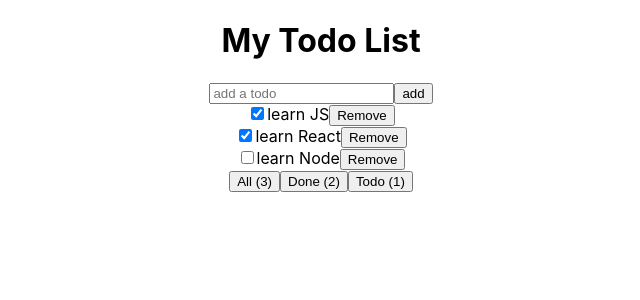
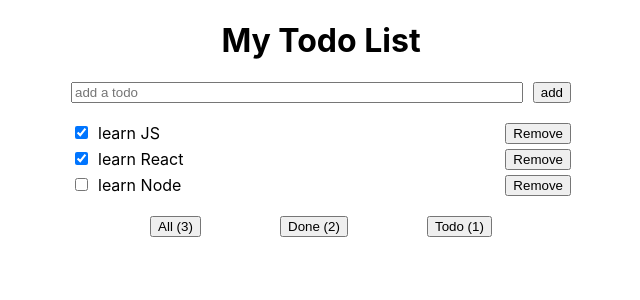
Before and after one commit to justinehell/todo-list-hooks, a React (Create React App) app: page / in a window 1280 px wide. Shown: the top 300 px of the page, without its empty margins (319-959 px from the left). Built offline with nearby package versions, Linux system fonts and the light colour scheme.

Commit message:
add basic inline style

```diff
--- a/src/TodoFilter.js
+++ b/src/TodoFilter.js
@@ -1,8 +1,14 @@
 import React from "react";
 
 const TodoFilter = ({ setFilter, todos, doneTodos, todoTodos }) => {
+  const divStyle = {
+    width: "500px",
+    margin: "auto",
+    display: "flex",
+    justifyContent: "space-evenly",
+  };
   return (
-    <div>
+    <div style={divStyle}>
       <button onClick={() => setFilter("all")}>All ({todos.length})</button>
       <button onClick={() => setFilter("done")}>
         Done ({doneTodos.length})
--- a/src/TodoForm.js
+++ b/src/TodoForm.js
@@ -1,9 +1,20 @@
 import React from "react";
 
 const TodoForm = ({ submitForm, value, onChange }) => {
+  const formStyle = {
+    width: "500px",
+    margin: "auto",
+    display: "flex",
+  };
+
+  const inputStyle = {
+    flexGrow: "1",
+    marginRight: "10px",
+  };
   return (
-    <form onSubmit={submitForm}>
+    <form onSubmit={submitForm} style={formStyle}>
       <input
+        style={inputStyle}
         type="text"
         placeholder="add a todo"
         value={value}
--- a/src/TodoList.js
+++ b/src/TodoList.js
@@ -1,15 +1,26 @@
 import React from "react";
 
 const TodoList = ({ todoList, handleChecked, removeTodo, setFilter }) => {
+  const divStyle = {
+    width: "500px",
+    margin: "20px auto",
+  };
+
+  const subdivStyle = {
+    display: "flex",
+    justifyContent: "space-between",
+    margin: "5px 0",
+  };
   return (
-    <div>
+    <div style={divStyle}>
       {todoList.map((todo) => (
-        <div key={todo.id}>
+        <div key={todo.id} style={subdivStyle}>
           <label>
             <input
               type="checkbox"
               checked={todo.done}
               onChange={() => handleChecked(todo.id)}
+              style={{ marginRight: "10px" }}
             />
             {todo.task}
           </label>
```
